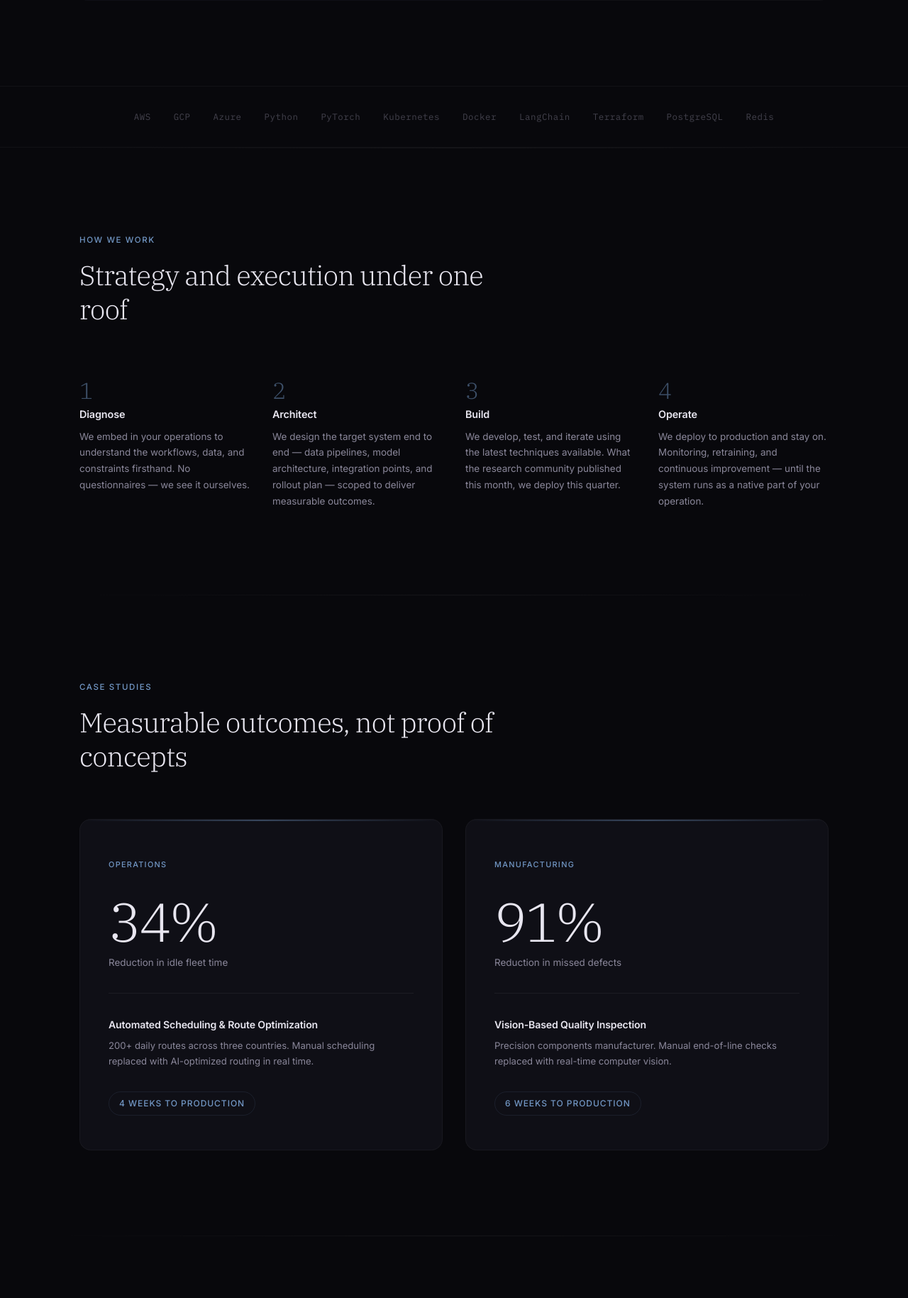
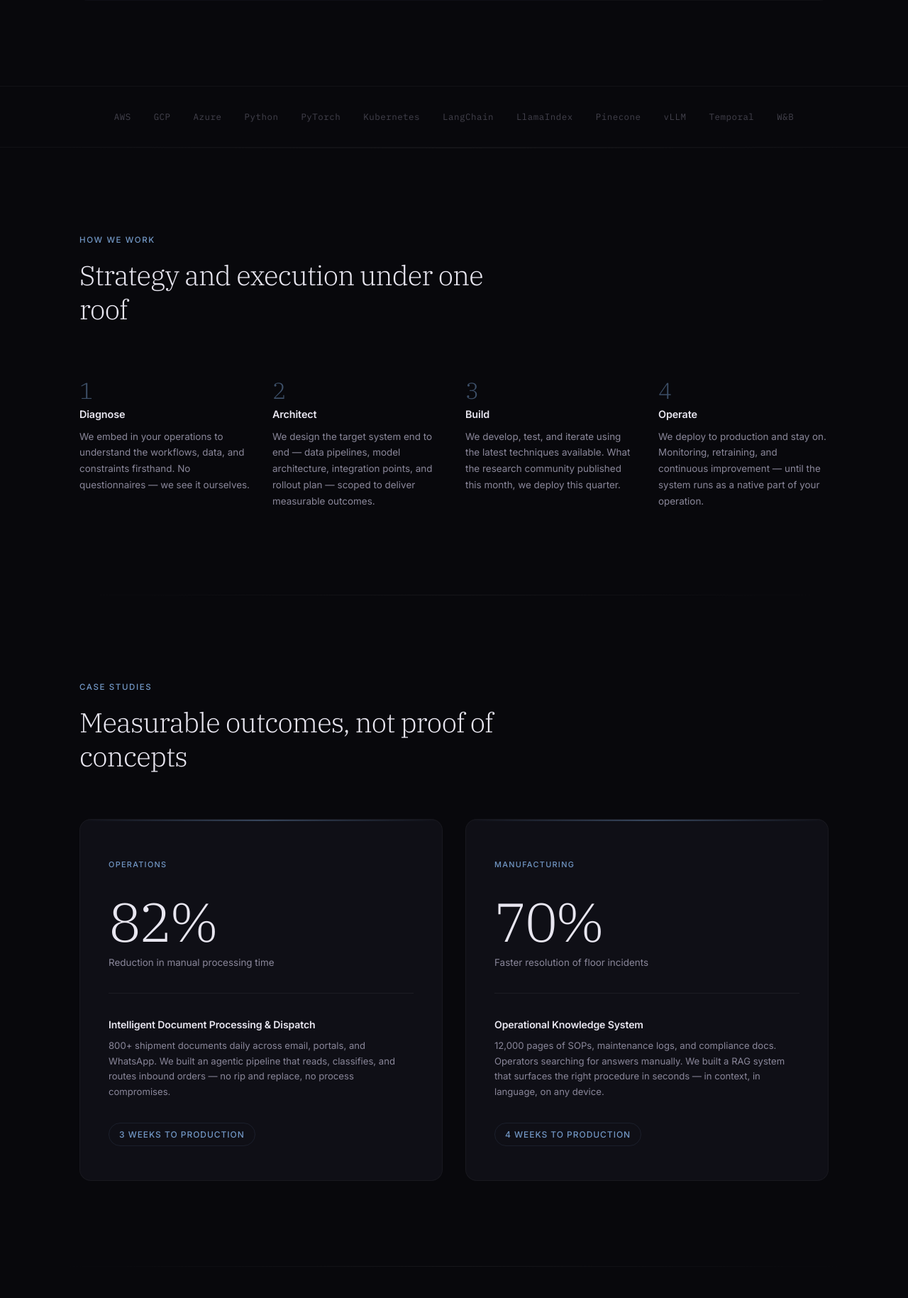
Before and after one commit to alejandroyu2/sys.ax, a FastAPI app: page / in a window 1280 px wide. Shown: the part 1870-3699 px from the top of the page at 71% size. Run offline with FastAPI, Linux system fonts and the light colour scheme.

Commit message:
Update case studies and tech strip for accuracy
Case studies: Operations card now about intelligent document processing
& agentic pipelines. Manufacturing card now about RAG-based operational
knowledge system (removed vision/CV which we don't do). Tech strip
updated to bleeding-edge AI tools: LlamaIndex, Pinecone, vLLM, Temporal,
W&B — dropped commodity infra (Docker, PostgreSQL, Redis, Terraform).

Co-Authored-By: Claude Opus 4.6 <noreply@anthropic.com>

```diff
--- a/templates/index.html
+++ b/templates/index.html
@@ -625,11 +625,12 @@ footer{
     <span class="tech-item">Python</span>
     <span class="tech-item">PyTorch</span>
     <span class="tech-item">Kubernetes</span>
-    <span class="tech-item">Docker</span>
     <span class="tech-item">LangChain</span>
-    <span class="tech-item">Terraform</span>
-    <span class="tech-item">PostgreSQL</span>
-    <span class="tech-item">Redis</span>
+    <span class="tech-item">LlamaIndex</span>
+    <span class="tech-item">Pinecone</span>
+    <span class="tech-item">vLLM</span>
+    <span class="tech-item">Temporal</span>
+    <span class="tech-item">W&amp;B</span>
   </div>
 </div>
 
@@ -668,19 +669,19 @@ footer{
   <div class="case-grid">
     <div class="case-card">
       <div class="case-tag">Operations</div>
-      <div class="case-hero-stat">34%</div>
-      <div class="case-hero-label">Reduction in idle fleet time</div>
-      <h3>Automated Scheduling &amp; Route Optimization</h3>
-      <div class="case-desc">200+ daily routes across three countries. Manual scheduling replaced with AI-optimized routing in real time.</div>
-      <div class="case-timeline">4 weeks to production</div>
+      <div class="case-hero-stat">82%</div>
+      <div class="case-hero-label">Reduction in manual processing time</div>
+      <h3>Intelligent Document Processing &amp; Dispatch</h3>
+      <div class="case-desc">800+ shipment documents daily across email, portals, and WhatsApp. We built an agentic pipeline that reads, classifies, and routes inbound orders &mdash; no rip and replace, no process compromises.</div>
+      <div class="case-timeline">3 weeks to production</div>
     </div>
     <div class="case-card">
       <div class="case-tag">Manufacturing</div>
-      <div class="case-hero-stat">91%</div>
-      <div class="case-hero-label">Reduction in missed defects</div>
-      <h3>Vision-Based Quality Inspection</h3>
-      <div class="case-desc">Precision components manufacturer. Manual end-of-line checks replaced with real-time computer vision.</div>
-      <div class="case-timeline">6 weeks to production</div>
+      <div class="case-hero-stat">70%</div>
+      <div class="case-hero-label">Faster resolution of floor incidents</div>
+      <h3>Operational Knowledge System</h3>
+      <div class="case-desc">12,000 pages of SOPs, maintenance logs, and compliance docs. Operators searching for answers manually. We built a RAG system that surfaces the right procedure in seconds &mdash; in context, in language, on any device.</div>
+      <div class="case-timeline">4 weeks to production</div>
     </div>
   </div>
 </section>
```
